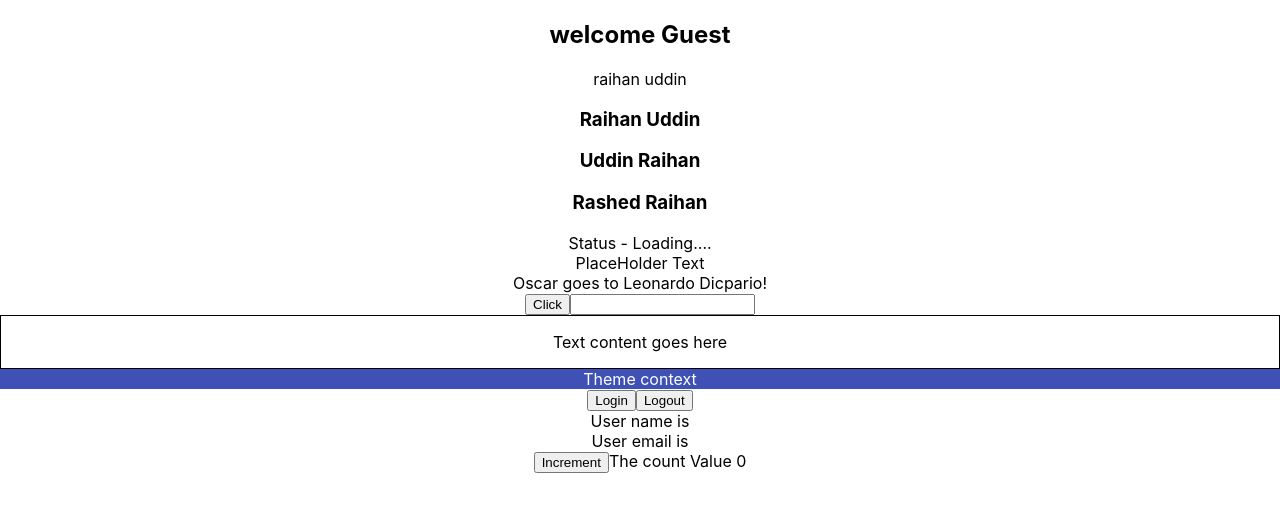
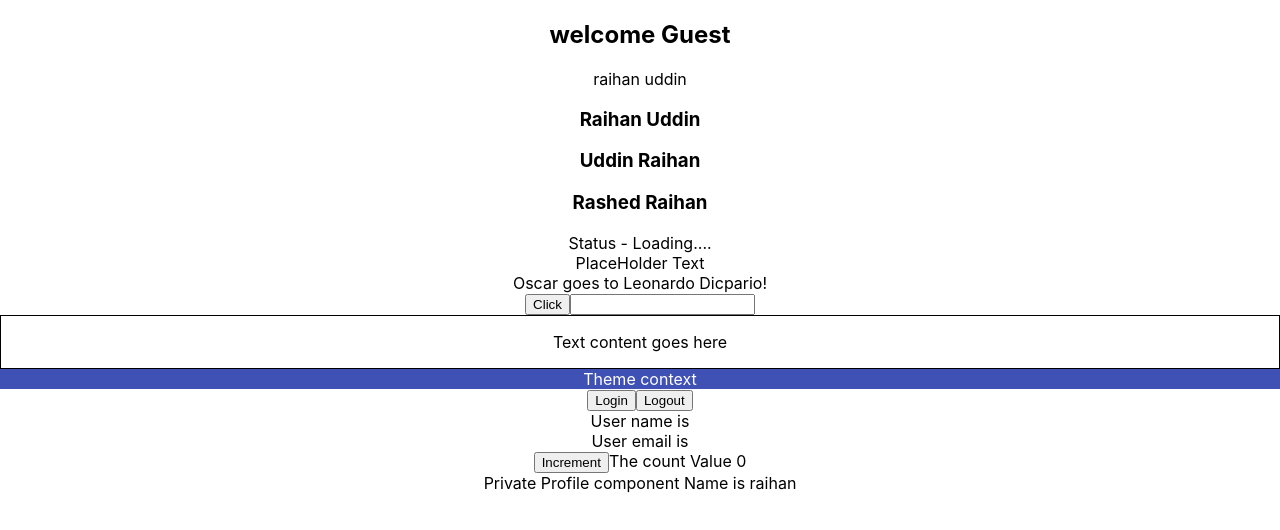
Before and after one commit to raihanwebmaster/React-TypeScript, a React (Create React App) app: page / in a window 1280 px wide. Shown: the top 530 px of the page. Built offline with nearby package versions, Linux system fonts and the light colour scheme.

Commit message:
component prop

```diff
--- a/src/App.tsx
+++ b/src/App.tsx
@@ -13,6 +13,8 @@ import { Box } from "./components/context/Box";
 import { UserContextProvider } from "./components/context/UserContext";
 import { User } from "./components/context/User";
 import { Counter } from "./components/class/Counter";
+import { Private } from "./components/auth/Private";
+import { Profile } from "./components/auth/Profile";
 
 function App() {
   const personName = {
@@ -55,6 +57,7 @@ function App() {
         <User />
       </UserContextProvider>
       <Counter message="The count Value "/>
+      <Private isLoggedIn ={true} Component={Profile}/>
     </div>
   );
 }
--- /dev/null
+++ b/src/components/auth/Login.tsx
@@ -0,0 +1,3 @@
+export const Login = () => {
+    return <div> Please login to continue</div>
+}
--- /dev/null
+++ b/src/components/auth/Private.tsx
@@ -0,0 +1,14 @@
+import {Login} from './Login'
+import { ProfileProps } from './Profile'
+type PrivateProps ={
+    isLoggedIn: boolean
+    Component: React.ComponentType<ProfileProps>
+}
+
+export const Private = ({isLoggedIn, Component} : PrivateProps) => {
+    if(isLoggedIn){
+        return <Component name='raihan' />
+    }else {
+        return <Login/>
+    }
+}
--- /dev/null
+++ b/src/components/auth/Profile.tsx
@@ -0,0 +1,7 @@
+export type ProfileProps ={
+    name: string,
+
+}
+export const Profile = ({name}: ProfileProps) => {
+    return <div>Private Profile component Name is {name}</div>
+}
```
